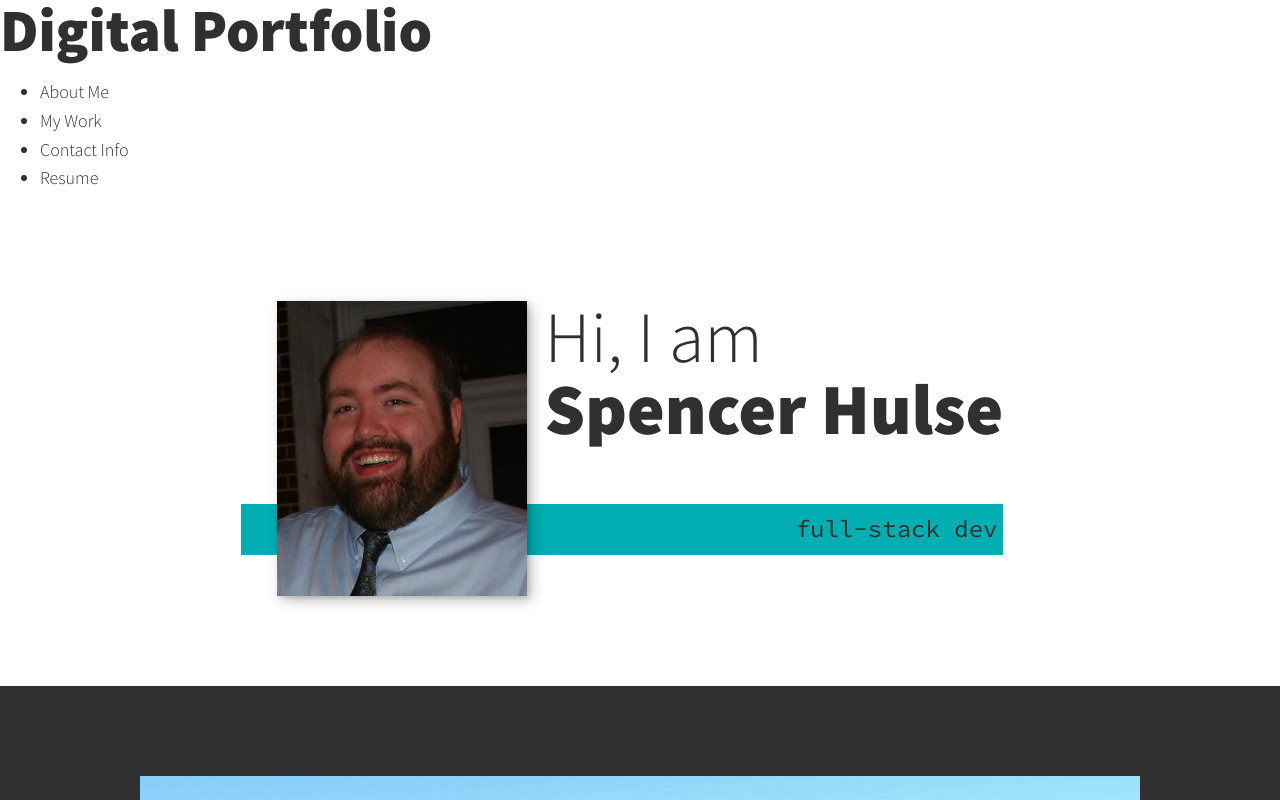
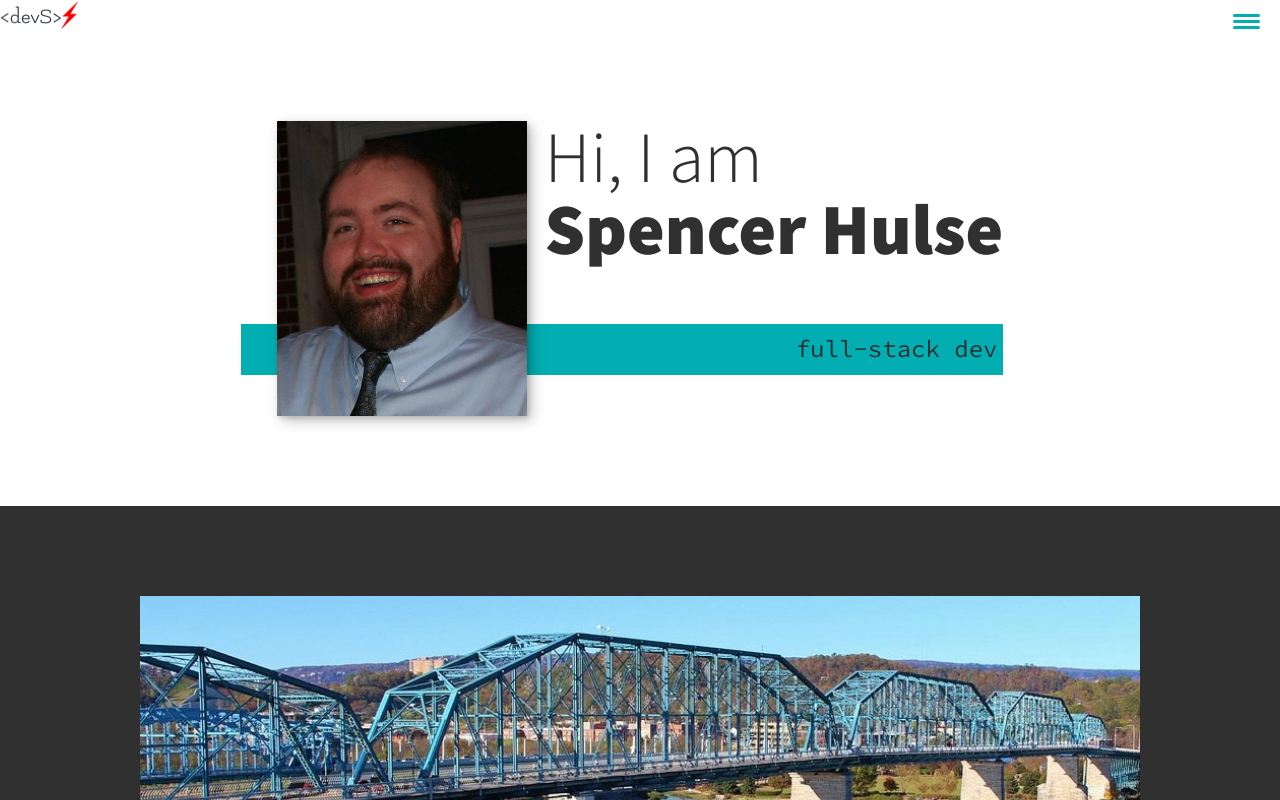
Before and after one commit to SpencerHulse/reacting-to-me, a React (Create React App) app: page / in a window 1280 px wide. Shown: the top 800 px of the page. Built offline with nearby package versions, Linux system fonts and the light colour scheme.

Commit message:
Adjusted Header to match old portfolio header.

```diff
--- a/src/components/Header/index.js
+++ b/src/components/Header/index.js
@@ -1,9 +1,12 @@
 import Navigation from "../Navigation";
+import logo from "../../assets/logo.png";
 
 function Header() {
   return (
     <div className="">
-      <h2 className="">Digital Portfolio</h2>
+      <div className="logo">
+        <img src={logo} alt="" />
+      </div>
       <Navigation />
     </div>
   );
--- a/src/components/Navigation/index.js
+++ b/src/components/Navigation/index.js
@@ -1,13 +1,56 @@
 function Navigation() {
+  function toggleNav() {
+    document.body.classList.toggle("nav-open");
+  }
+
+  function closeNav() {
+    document.body.classList.toggle("nav-open");
+  }
+
   return (
-    <nav className="">
-      <ul className="nav-ul">
-        <li className="nav-item">About Me</li>
-        <li className="nav-item">My Work</li>
-        <li className="nav-item">Contact Info</li>
-        <li className="nav-item">Resume</li>
-      </ul>
-    </nav>
+    <>
+      <button
+        className="nav-toggle"
+        aria-label="toggle navigation"
+        onClick={toggleNav}
+      >
+        <span className="hamburger"></span>
+      </button>
+      <nav className="nav">
+        <ul className="nav-list">
+          <li className="nav-item">
+            <a href="/" className="nav-link" onClick={closeNav}>
+              Home
+            </a>
+          </li>
+          <li className="nav-item">
+            <a href="/#about" className="nav-link" onClick={closeNav}>
+              About Me
+            </a>
+          </li>
+          <li className="nav-item">
+            <a href="/#work" className="nav-link" onClick={closeNav}>
+              My Work
+            </a>
+          </li>
+          <li className="nav-item">
+            <a href="/#contact" className="nav-link" onClick={closeNav}>
+              Contact Info
+            </a>
+          </li>
+          <li className="nav-item">
+            <a
+              href="/files/Spencer Hulse's Resume.pdf"
+              className="nav-link"
+              onClick={closeNav}
+              target="_blank"
+            >
+              Resume
+            </a>
+          </li>
+        </ul>
+      </nav>
+    </>
   );
 }
 
```
